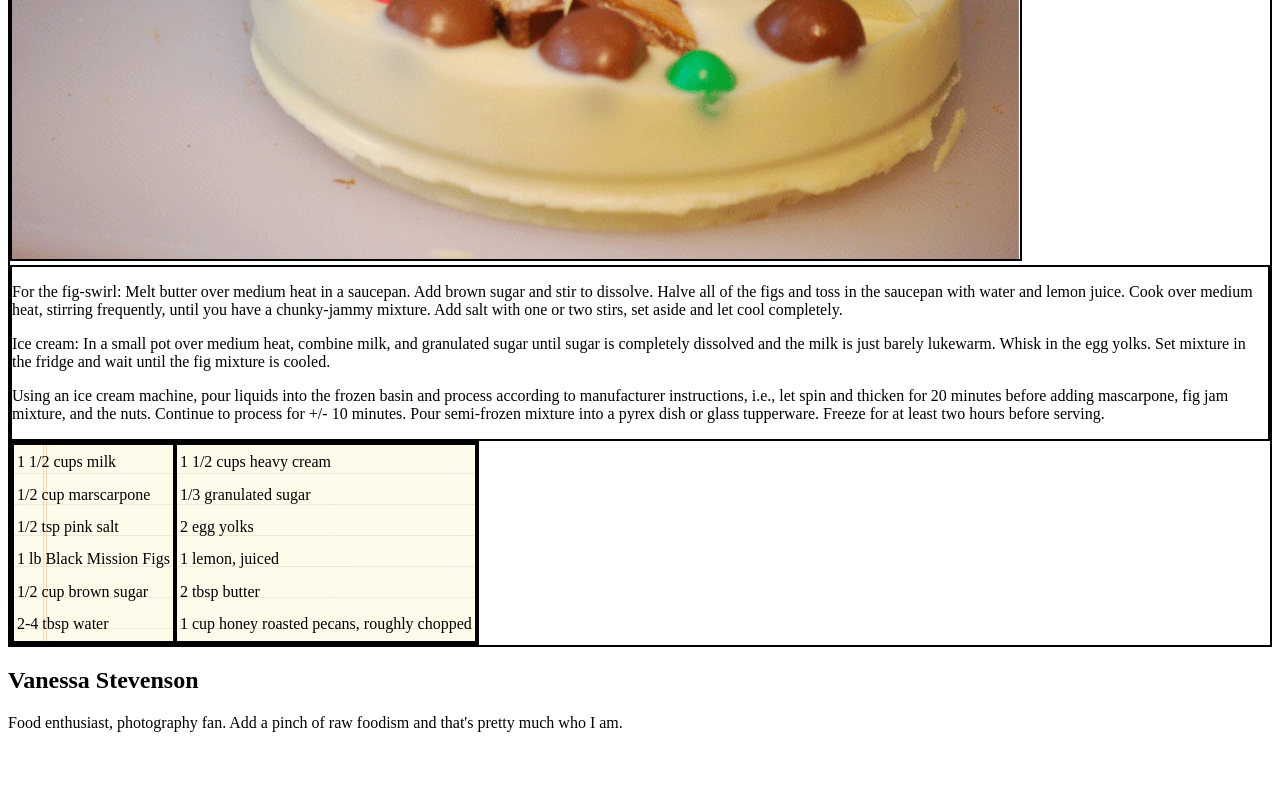
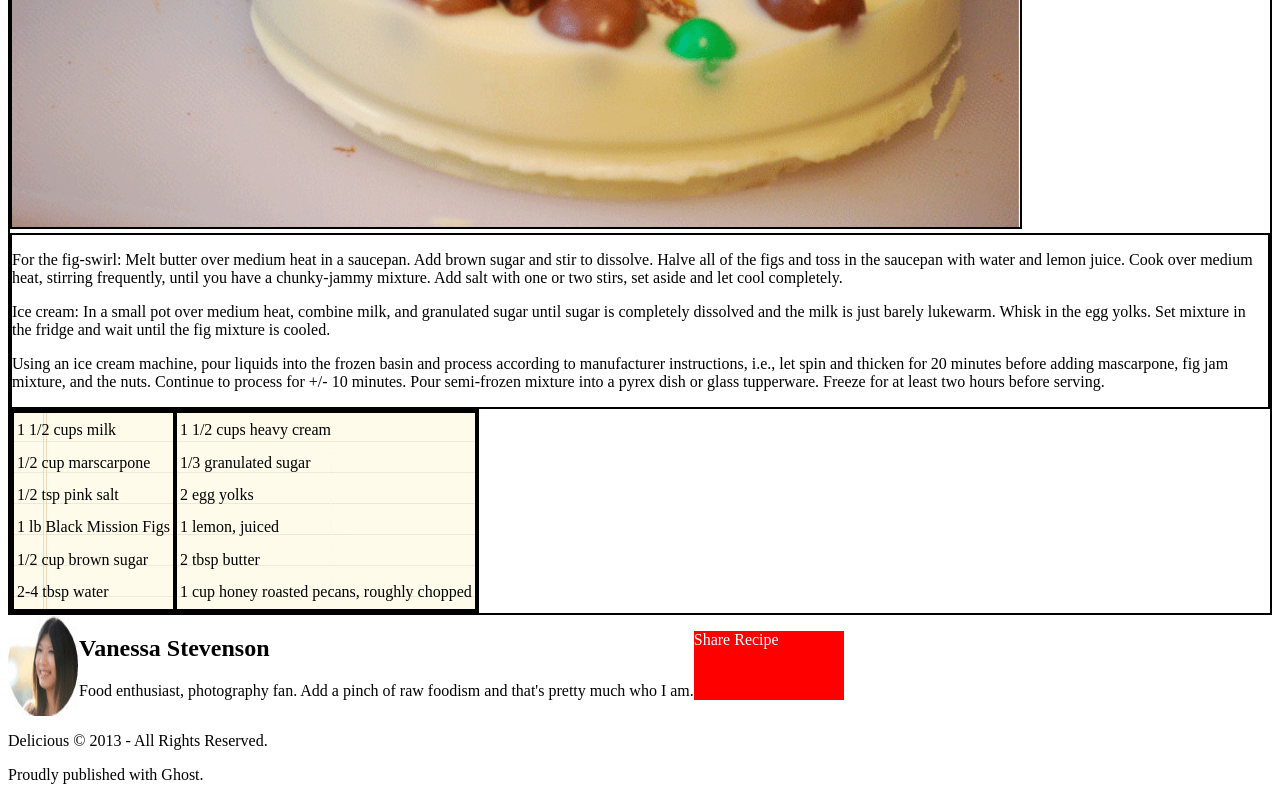
Before and after one commit to jeff-eng/fridaylab, a plain HTML site: page index.html in a window 1280 px wide. Shown: the part 755-1555 px from the top of the page. Before the commit the page ends 1503 px from the top, so only its background shows below. Drawn offline with Linux system fonts and the light colour scheme.

Commit message:
began shifting around box dimensions

```diff
--- a/index.html
+++ b/index.html
@@ -76,10 +76,17 @@
     </article>
     </section>
 
-    <footer>
+    <footer class="author">
+      <img src="img/van-pic.png" alt="profile-photo"/>
+      <div class="bio">
       <h2>Vanessa Stevenson</h2>
       <p>Food enthusiast, photography fan. Add a pinch of raw foodism and that's pretty much who I am.</p>
+    </div>
+      <p class="sharerecipelink">Share Recipe</p>
     </footer>
-    <footer></footer>
+    <footer>
+      <p>Delicious &copy; 2013 - All Rights Reserved.</p>
+      <p>Proudly published with Ghost.</p>
+    </footer>
   </body>
 </html>
--- a/style.css
+++ b/style.css
@@ -35,3 +35,23 @@ img.displayed {
 .socialmedia {
   max-width: 230px;
 }
+
+.sharerecipelink {
+  background-color: red;
+  color: white;
+  width: 150px;
+}
+
+.author {
+  display: flex;
+
+}
+
+.bio {
+  display: block;
+}
+
+header {
+  display:flex;
+  justify-content: space-between;
+}
```
Also changed, not shown: 1 other file.
